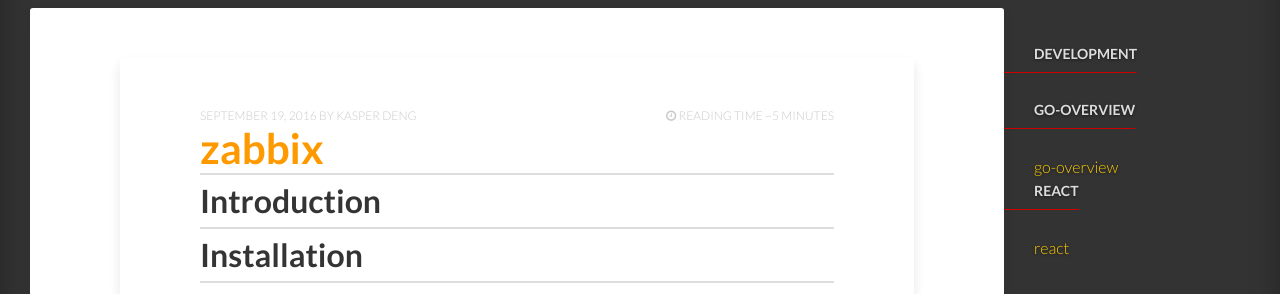
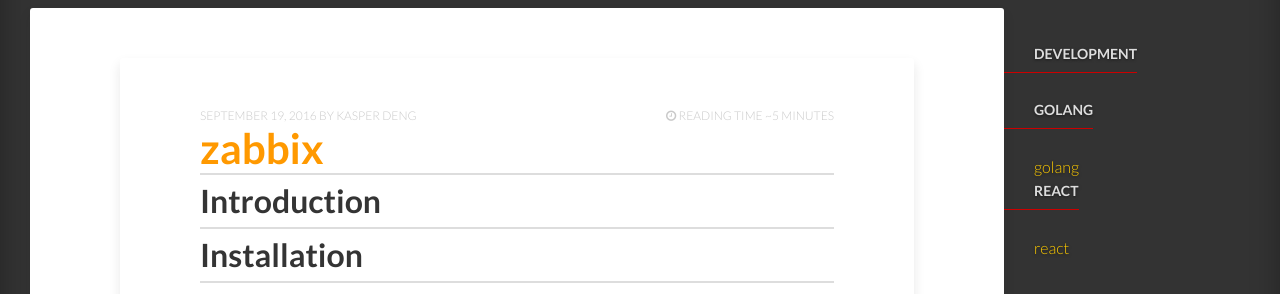
Before and after one commit to KasperDeng/kasperdeng.github.io, a Jekyll site: the page built from index.html, in a window 1280 px wide and 900 px high. Shown: the part 402-696 px from the top of the window. Built offline with Jekyll 4.4.1, drawn with Linux system fonts in a browser that asks for light colours; nearby versions of some CDN libraries; the list of posts is cut into pages by our own code.

Commit message:
update index strcture

```diff
--- a/_data/index.yml
+++ b/_data/index.yml
@@ -2,8 +2,12 @@
   docs:
   - /_posts/
 
-- title: go-overview
+- title: golang
+  docs:
+  - /_posts/
   url: /programming/golang/go-overview.html
 
 - title: react
+  docs:
+  - /_posts/
   url: /programming/javascript/react-native-overview.html
```
